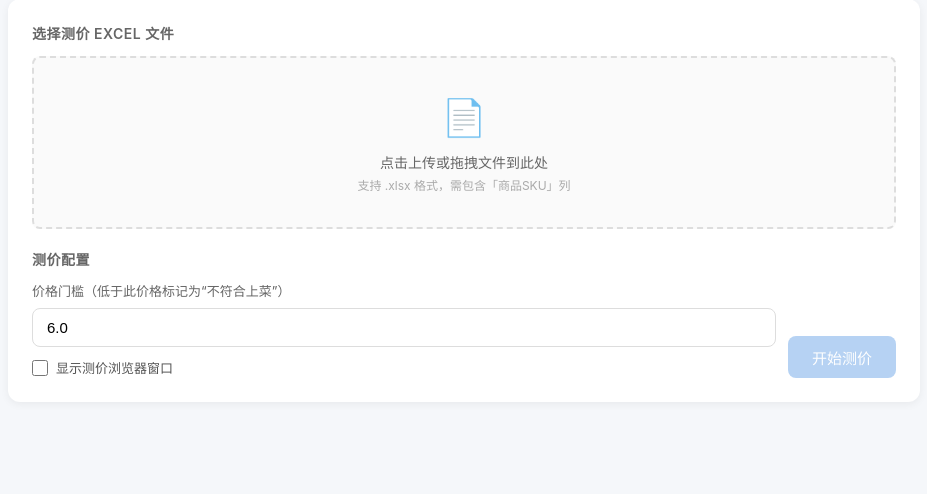
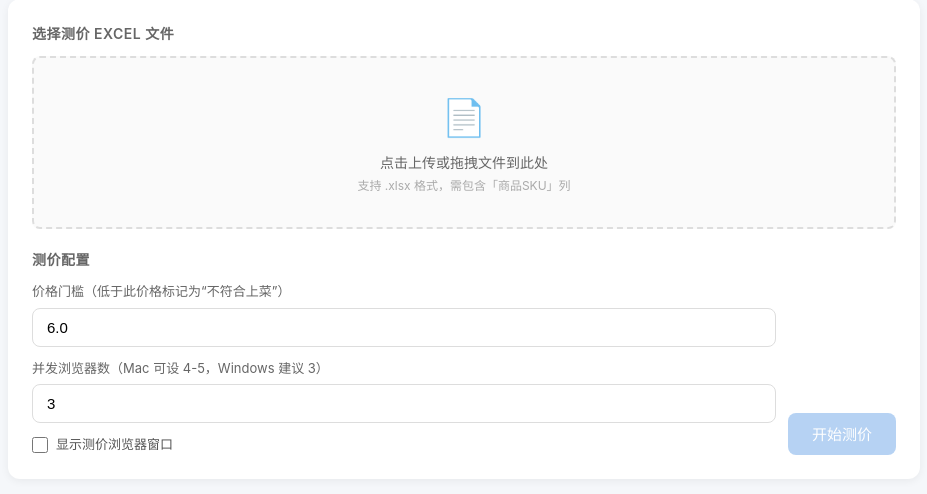
Before and after one commit to Friday-Up/live-tools, a Flask app: page / in a window 1280 px wide. Shown: the part 198-692 px from the top of the page, without its empty margins (176-1103 px from the left). Run offline with Flask 3, Linux system fonts and the light colour scheme.

Commit message:
feat: expose price audit concurrent workers in web UI
- Add a '并发浏览器数' number input to the price audit form in
  live-web/templates/index.html.
- Send concurrent_workers from the frontend to /api/start.
- Accept and validate concurrent_workers in live-web/app.py, pass it to
  run_price_audit_task, and use it instead of the module-level default.
- Update route tests to assert the new task signature and UI label.

```diff
--- a/live-web/app.py
+++ b/live-web/app.py
@@ -175,9 +175,18 @@ def create_app(base_dir: str | Path | None = None) -> Flask:
 
         show_browser = bool(data.get("show_browser"))
 
+        try:
+            concurrent_workers = int(data.get("concurrent_workers", PRICE_AUDIT_CONCURRENT_WORKERS))
+        except (TypeError, ValueError):
+            concurrent_workers = PRICE_AUDIT_CONCURRENT_WORKERS
+        concurrent_workers = max(1, min(10, concurrent_workers))
+
         stop_flag.clear()
         login_event.clear()
-        thread = threading.Thread(target=run_price_audit_task, args=(input_file, threshold, show_browser))
+        thread = threading.Thread(
+            target=run_price_audit_task,
+            args=(input_file, threshold, show_browser, concurrent_workers),
+        )
         thread.daemon = False
         thread.start()
         return jsonify({"success": True})
@@ -378,7 +387,7 @@ def create_app(base_dir: str | Path | None = None) -> Flask:
         add_price_log("登录恢复，继续运行")
         return True
 
-    def run_price_audit_task(input_file: Path, threshold_price: float, show_browser: bool = False):
+    def run_price_audit_task(input_file: Path, threshold_price: float, show_browser: bool = False, concurrent_workers: int = PRICE_AUDIT_CONCURRENT_WORKERS):
         browser = None
         try:
             from utils.audit_runner import run_sku_batch_with_page_factory
@@ -394,6 +403,7 @@ def create_app(base_dir: str | Path | None = None) -> Flask:
             add_price_log("开始批量测价")
             add_price_log(f"输入文件: {input_file.name}")
             add_price_log(f"价格门槛: ¥{threshold_price}")
+            add_price_log(f"并发浏览器数: {concurrent_workers}")
             worker_headless = not show_browser
             add_price_log(f"浏览器模式: {'有头' if show_browser else '无头'}")
 
@@ -459,7 +469,7 @@ def create_app(base_dir: str | Path | None = None) -> Flask:
                     add_price_log("登录状态未能同步到测价浏览器，请重新运行")
                     return
 
-            add_price_log(f"启用快扫响应取价 + {PRICE_AUDIT_CONCURRENT_WORKERS} 浏览器并发")
+            add_price_log(f"启用快扫响应取价 + {concurrent_workers} 浏览器并发")
 
             def on_item_start(i, total, row_index, sku):
                 with status_lock:
@@ -557,7 +567,7 @@ def create_app(base_dir: str | Path | None = None) -> Flask:
                 recover_login_func=lambda: wait_for_web_login(browser),
                 stop_event=stop_flag,
                 page_factory=lambda worker_index: create_worker_page(worker_index, block_images=True),
-                worker_count=PRICE_AUDIT_CONCURRENT_WORKERS,
+                worker_count=concurrent_workers,
                 on_item_start=on_item_start,
                 on_result=on_result,
                 on_login_required=lambda row_index, sku, result: add_price_log(
@@ -566,13 +576,13 @@ def create_app(base_dir: str | Path | None = None) -> Flask:
             )
 
             if batch.results and not batch.stopped and not batch.login_failed and not stop_flag.is_set():
-                add_price_log(f"正在为低于门槛的商品并发补充截图（{PRICE_AUDIT_CONCURRENT_WORKERS} 个窗口）...")
+                add_price_log(f"正在为低于门槛的商品并发补充截图（{concurrent_workers} 个窗口）...")
                 screenshot_summary = capture_low_price_result_screenshots_with_page_factory(
                     results=batch.results,
                     screenshot_dir=str(app.config["PRICE_SCREENSHOT_DIR"]),
                     threshold_price=threshold_price,
                     page_factory=lambda worker_index: create_worker_page(worker_index, block_images=False),
-                    worker_count=PRICE_AUDIT_CONCURRENT_WORKERS,
+                    worker_count=concurrent_workers,
                     should_stop=stop_flag.is_set,
                 )
                 add_price_log(
--- a/live-web/templates/index.html
+++ b/live-web/templates/index.html
@@ -508,6 +508,8 @@
                         <div class="form-group">
                             <label class="form-label">价格门槛（低于此价格标记为“不符合上菜”）</label>
                             <input type="number" class="form-input" id="thresholdInput" value="6.0" step="0.1" min="0">
+                            <label class="form-label" style="margin-top: 12px;">并发浏览器数（Mac 可设 4-5，Windows 建议 3）</label>
+                            <input type="number" class="form-input" id="concurrentWorkersInput" value="3" step="1" min="1" max="10">
                             <label class="checkbox-row">
                                 <input type="checkbox" id="showBrowserInput">
                                 <span>显示测价浏览器窗口</span>
@@ -855,13 +857,16 @@
             document.getElementById('progressCard').classList.add('active');
             document.getElementById('resultCard').classList.remove('active');
 
+            const concurrentWorkers = parseInt(document.getElementById('concurrentWorkersInput').value, 10);
+
             fetch('/api/start', {
                 method: 'POST',
                 headers: { 'Content-Type': 'application/json' },
                 body: JSON.stringify({
                     file: selectedFile,
                     threshold: threshold,
-                    show_browser: document.getElementById('showBrowserInput').checked
+                    show_browser: document.getElementById('showBrowserInput').checked,
+                    concurrent_workers: isNaN(concurrentWorkers) || concurrentWorkers < 1 ? 3 : concurrentWorkers
                 })
             })
             .then((res) => res.json())
```
Also changed, not shown: live-web/tests/test_routes.py (+2 -1 lines).
